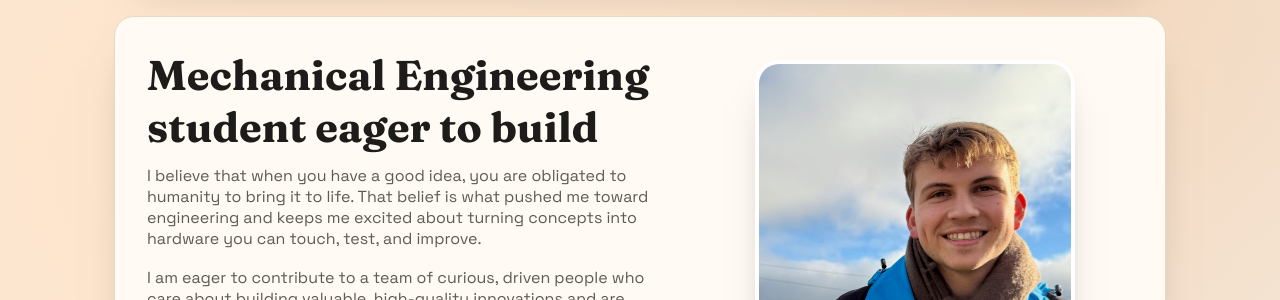
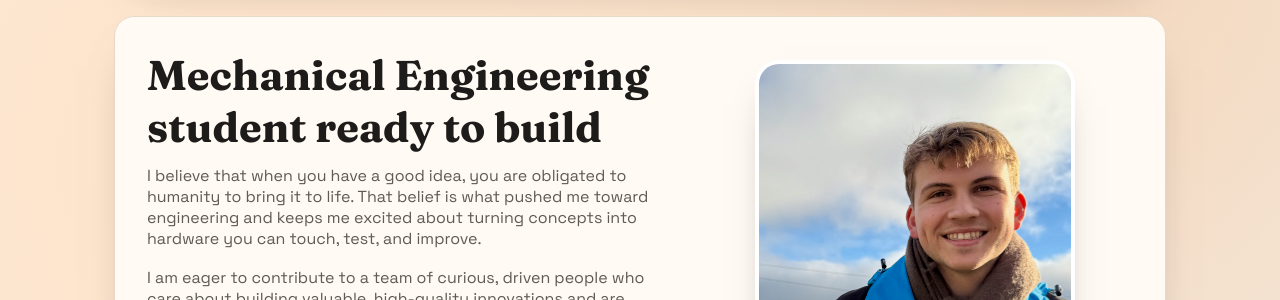
Before and after one commit to adamvaughan10/adamvaughan10.github.io, a Jekyll site: the page built from index.md, in a window 1280 px wide. Shown: the part 232-532 px from the top of the page. Built offline with Jekyll 4.4.1, drawn with Linux system fonts in a browser that asks for light colours.

Commit message:
little changes 2

```diff
--- a/index.md
+++ b/index.md
@@ -5,7 +5,7 @@ title: Home
 
 <section class="hero">
   <div>
-  <h2>Mechanical Engineering student eager to build</h2>
+  <h2>Mechanical Engineering student ready to build</h2>
   <p>I believe that when you have a good idea, you are obligated to humanity to bring it to life. That belief is what pushed me toward engineering and keeps me excited about turning concepts into hardware you can touch, test, and improve.
   </p>
     <p>I am eager to contribute to a team of curious, driven people who care about building valuable, high-quality innovations and are willing to iterate until the details are right.</p>
```
